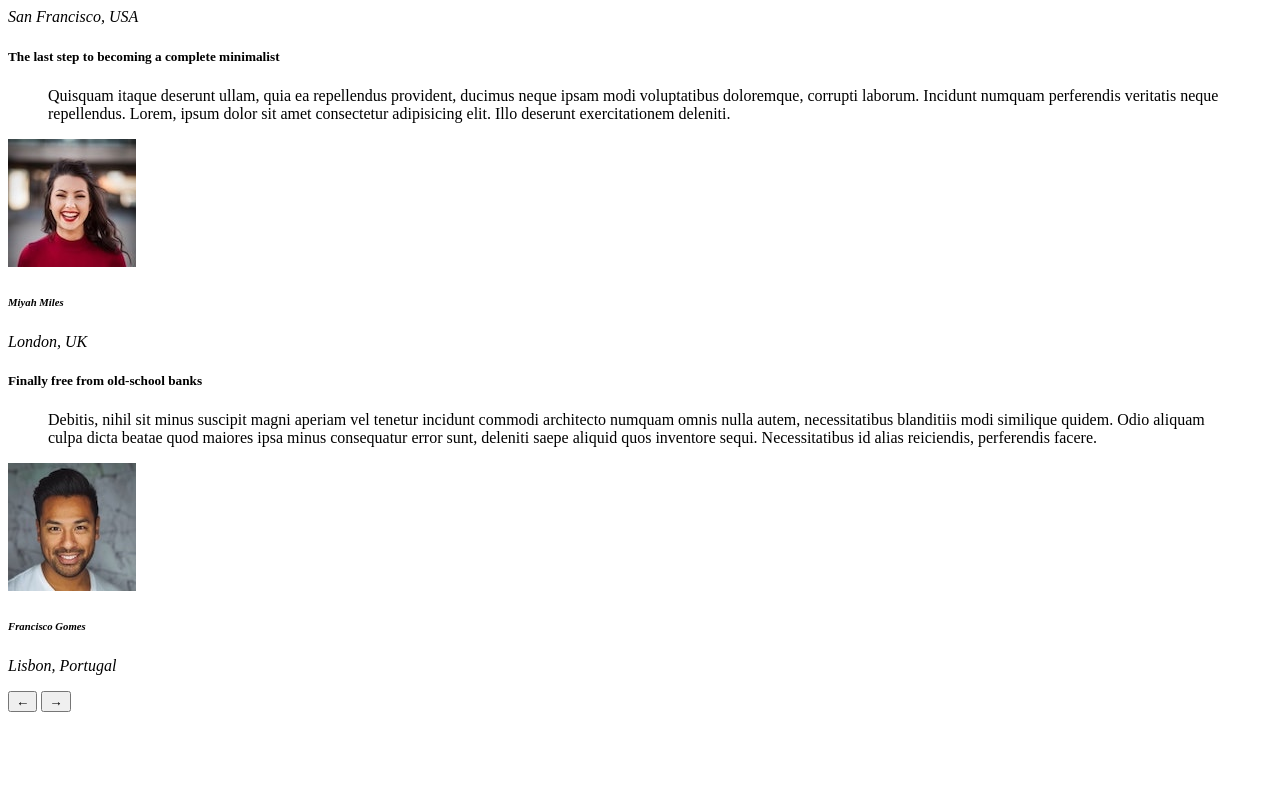
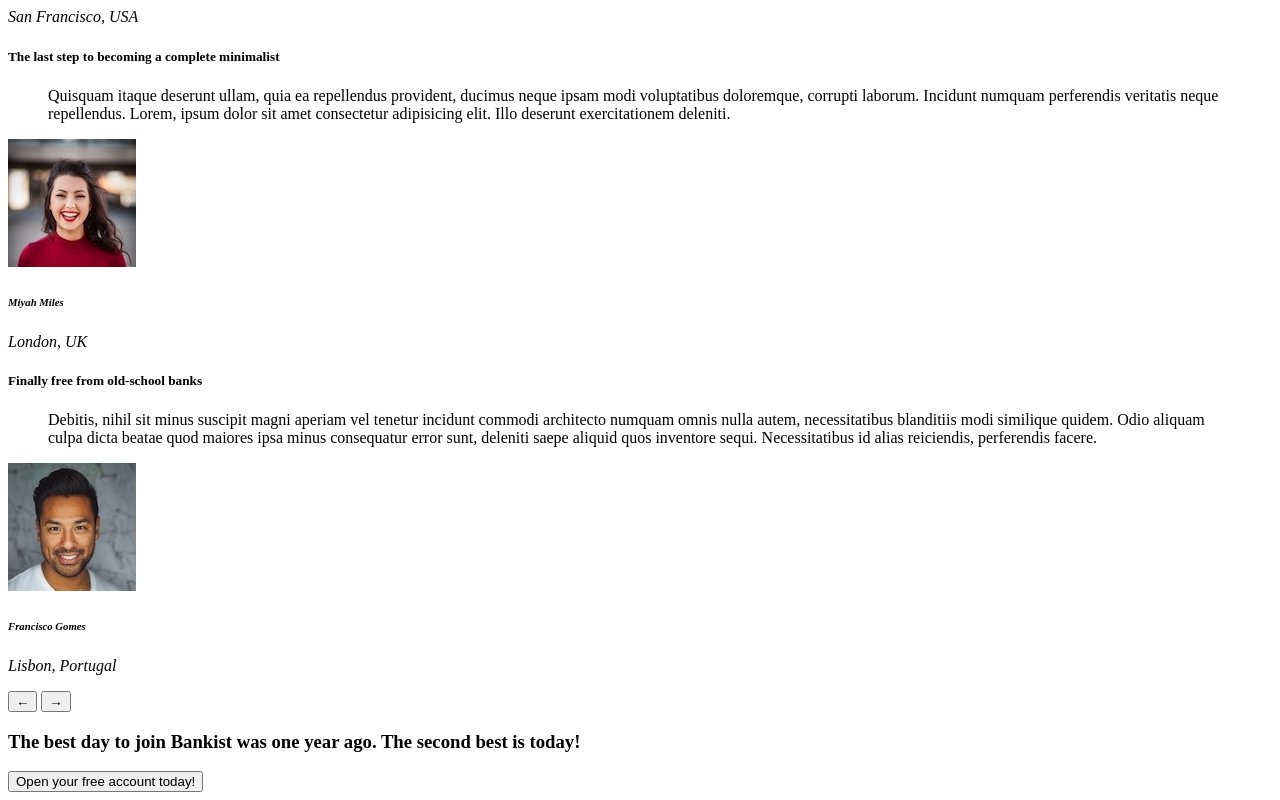
Before and after one commit to kjwessa/bankist-app, a plain HTML site: page index.html in a window 1280 px wide. Shown: the part 3473-4273 px from the top of the page. Before the commit the page ends 4193 px from the top, so only its background shows below. Drawn offline with Linux system fonts and the light colour scheme; files whose address does not match are found by name.

Commit message:
feat: add html for sign-up section

```diff
--- a/index.html
+++ b/index.html
@@ -242,6 +242,14 @@
           <div class="dots"></div>
         </div>
       </section>
+      <section class="section section--sign-up">
+        <div class="section__title">
+          <h3 class="section__header">
+            The best day to join Bankist was one year ago. The second best is today!
+          </h3>
+        </div>
+        <button class="btn btn--show-modal">Open your free account today!</button>
+      </section>
     </body>
   </head>
 </html>
```
